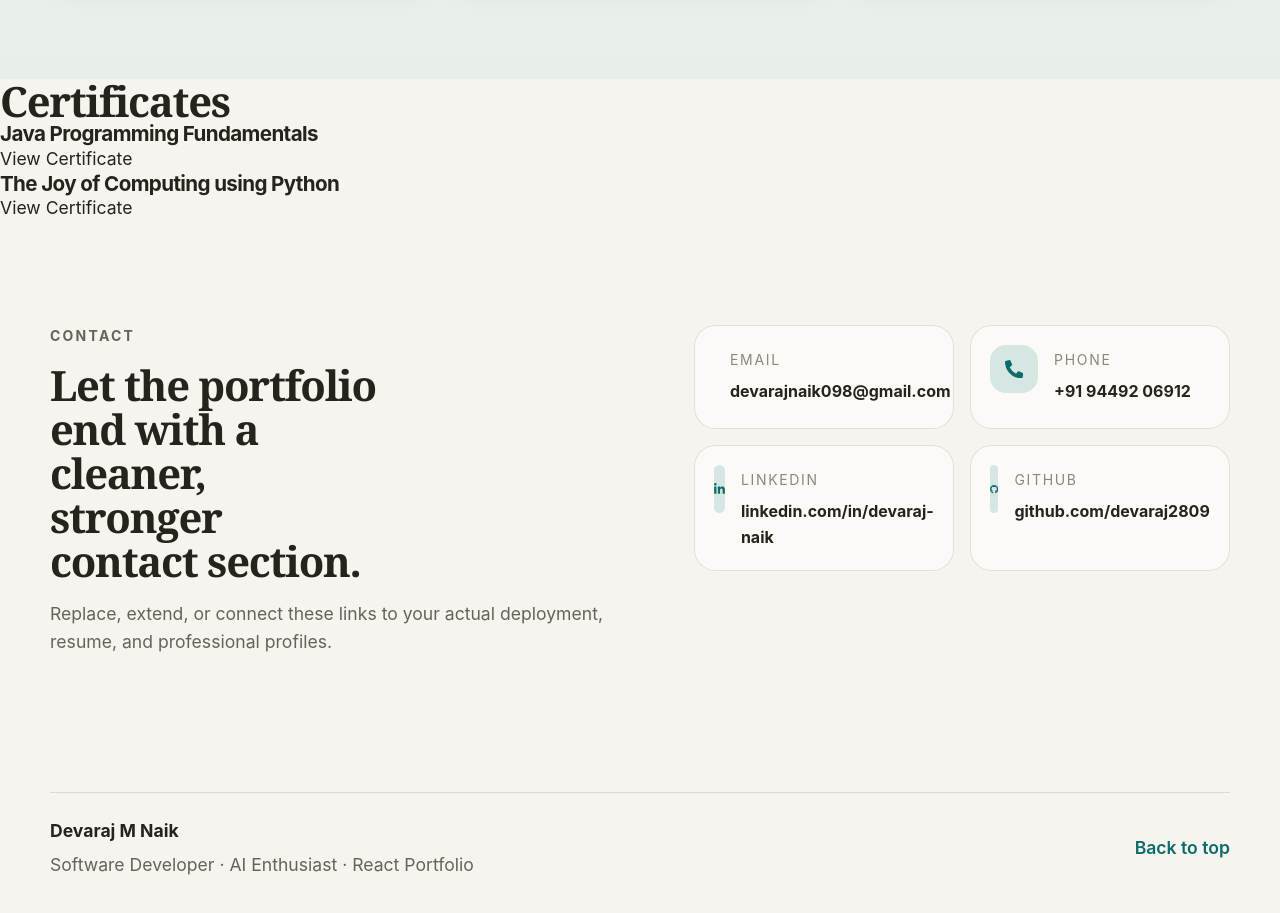
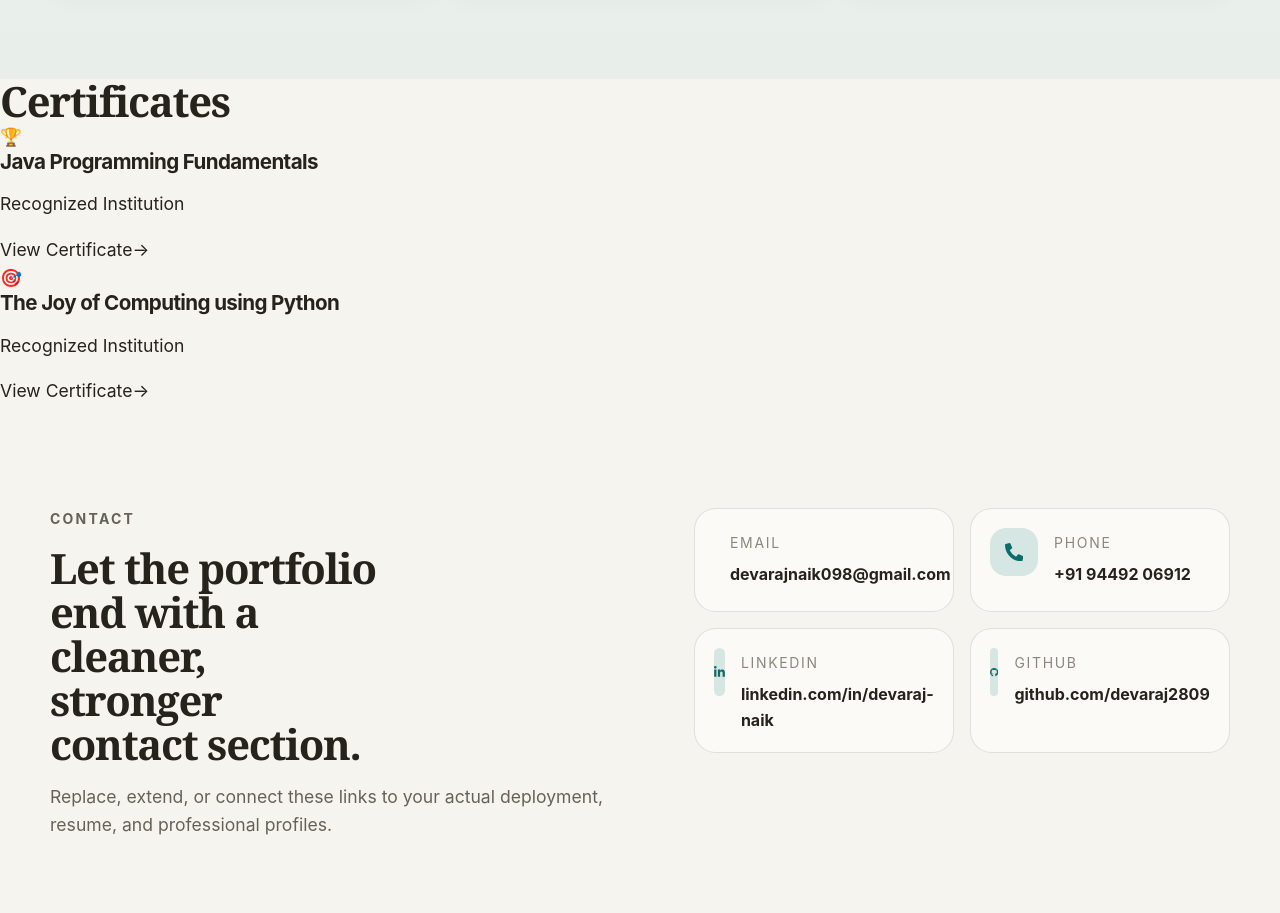
Before and after one commit to devaraj2809/Portfolio, a React (Vite) app: page / in a window 1280 px wide. Shown: the part 6460-7373 px from the top of the page. Built offline with nearby package versions, Linux system fonts and the light colour scheme.

Commit message:
changed the name

```diff
--- a/package.json
+++ b/package.json
@@ -1,5 +1,5 @@
 {
-  "name": "vite-project",
+  "name": "devraj",
   "private": true,
   "version": "0.0.0",
   "type": "module",
--- a/src/components/Certificate/Certificate.jsx
+++ b/src/components/Certificate/Certificate.jsx
@@ -2,44 +2,71 @@ import { certificateUrls } from '../../constants'
 
 function Certificate() {
   const { javaCertificate, pythonCertificate } = certificateUrls
+
+  const certificates = [
+    {
+      id: 1,
+      title: "Java Programming Fundamentals",
+      issuer: "Recognized Institution",
+      url: javaCertificate,
+      icon: "🏆",
+      color: "from-blue-600 to-blue-400",
+      buttonColor: "bg-blue-500 hover:bg-blue-600"
+    },
+    {
+      id: 2,
+      title: "The Joy of Computing using Python",
+      issuer: "Recognized Institution",
+      url: pythonCertificate,
+      icon: "🎯",
+      color: "from-green-600 to-green-400",
+      buttonColor: "bg-green-500 hover:bg-green-600"
+    }
+  ]
+
   return (
-    <div className="container mx-auto px-4 py-8 text-white">
-      <h2 className="text-3xl font-bold mb-6 text-center">
+    <div className="container mx-auto px-4 py-12 text-white">
+      <h2 className="text-4xl font-bold mb-12 text-center">
         Certificates
       </h2>
-      <div className="grid grid-cols-1 md:grid-cols-2 gap-8">
-        {/* Certificate 1 */}
-        <div className="bg-gray-800 rounded-lg shadow-lg p-6 flex flex-col items-center">
-          <h3 className="text-xl font-semibold mb-4 text-center">
-            Java Programming Fundamentals
+      <div className="grid grid-cols-1 md:grid-cols-2 gap-8 max-w-5xl mx-auto">
+        {certificates.map((cert) => (
+          <div
+            key={cert.id}
+            className="bg-gradient-to-br from-gray-800 to-gray-900 rounded-xl shadow-2xl overflow-hidden border border-gray-700 hover:shadow-2xl hover:scale-105 transition duration-300 transform"
+          >
+            {/* Certificate Header with Gradient */}
+            <div className={`bg-gradient-to-r ${cert.color} p-8 flex items-center justify-center`}>
+              <span className="text-6xl">{cert.icon}</span>
+            </div>
+
+            {/* Certificate Content */}
+            <div className="p-8 flex flex-col justify-between h-full">
+              <div>
+                <h3 className="text-2xl font-bold mb-2 text-center">
+                  {cert.title}
                 </h3>
+                <p className="text-gray-400 text-center mb-6 text-sm">
+                  {cert.issuer}
+                </p>
+                <div className="w-16 h-1 bg-gradient-to-r from-transparent via-gray-600 to-transparent mx-auto mb-6"></div>
+              </div>
+
+              {/* Button */}
               <a
-            href={javaCertificate}
+                href={cert.url}
                 target="_blank"
                 rel="noopener noreferrer"
-            className="px-4 py-2 bg-blue-500 text-white rounded-lg hover:bg-blue-600 transition duration-300"
+                className={`w-full py-3 px-4 ${cert.buttonColor} text-white font-semibold rounded-lg transition duration-300 text-center flex items-center justify-center gap-2`}
               >
-            View Certificate
+                <span>View Certificate</span>
+                <span>→</span>
               </a>
             </div>
-        {/* Certificate 2 */}
-        <div className="bg-gray-800 rounded-lg shadow-lg p-6 flex flex-col items-center">
-          <h3 className="text-xl font-semibold mb-4 text-center">
-            The Joy of Computing using Python
-          </h3>
-          <a
-            href={pythonCertificate}
-            target="_blank"
-            rel="noopener noreferrer"
-            className="px-4 py-2 bg-green-500 text-white rounded-lg hover:bg-green-600 transition duration-300"
-          >
-            View Certificate
-          </a>
           </div>
-
+        ))}
       </div>
     </div>
-
   )
 }
 
```
Lines whose indentation alone changed are shown as unchanged.
